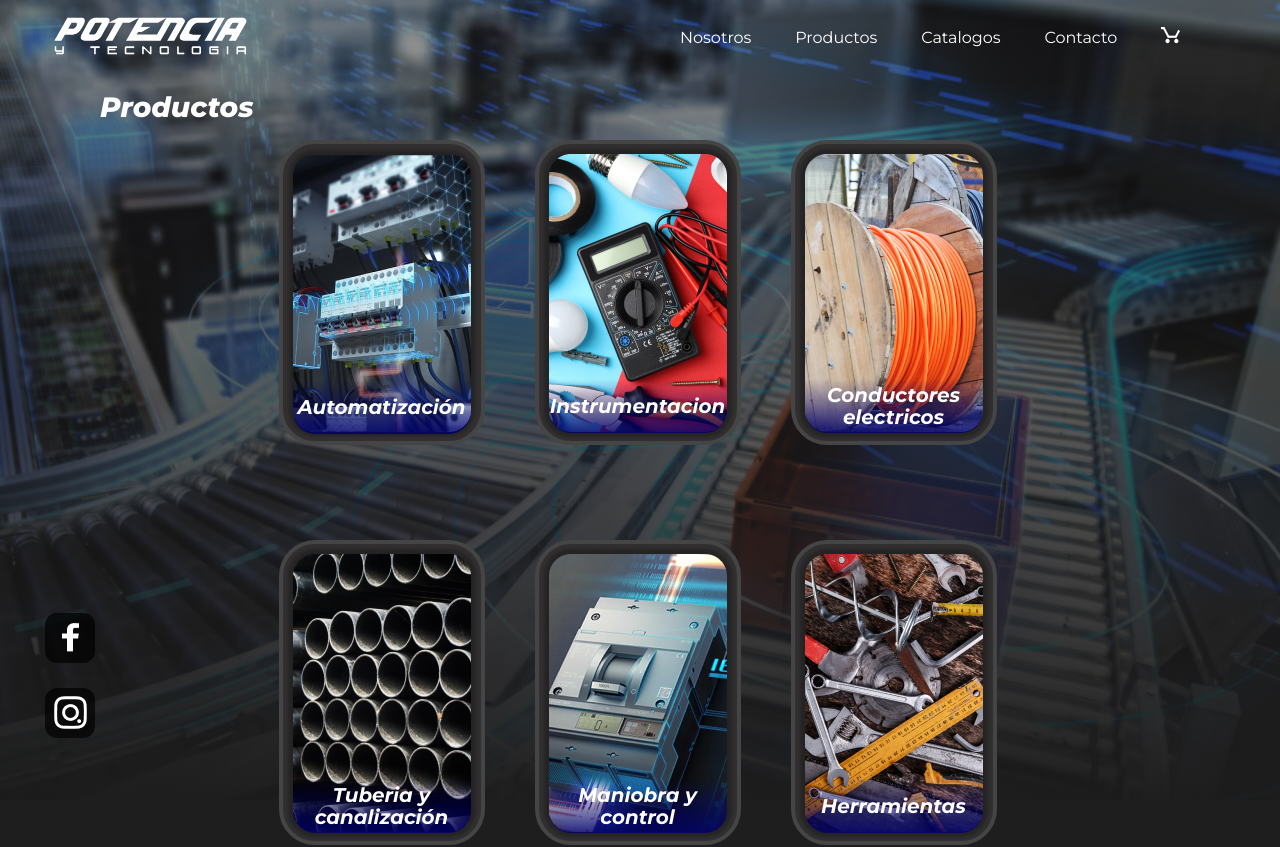
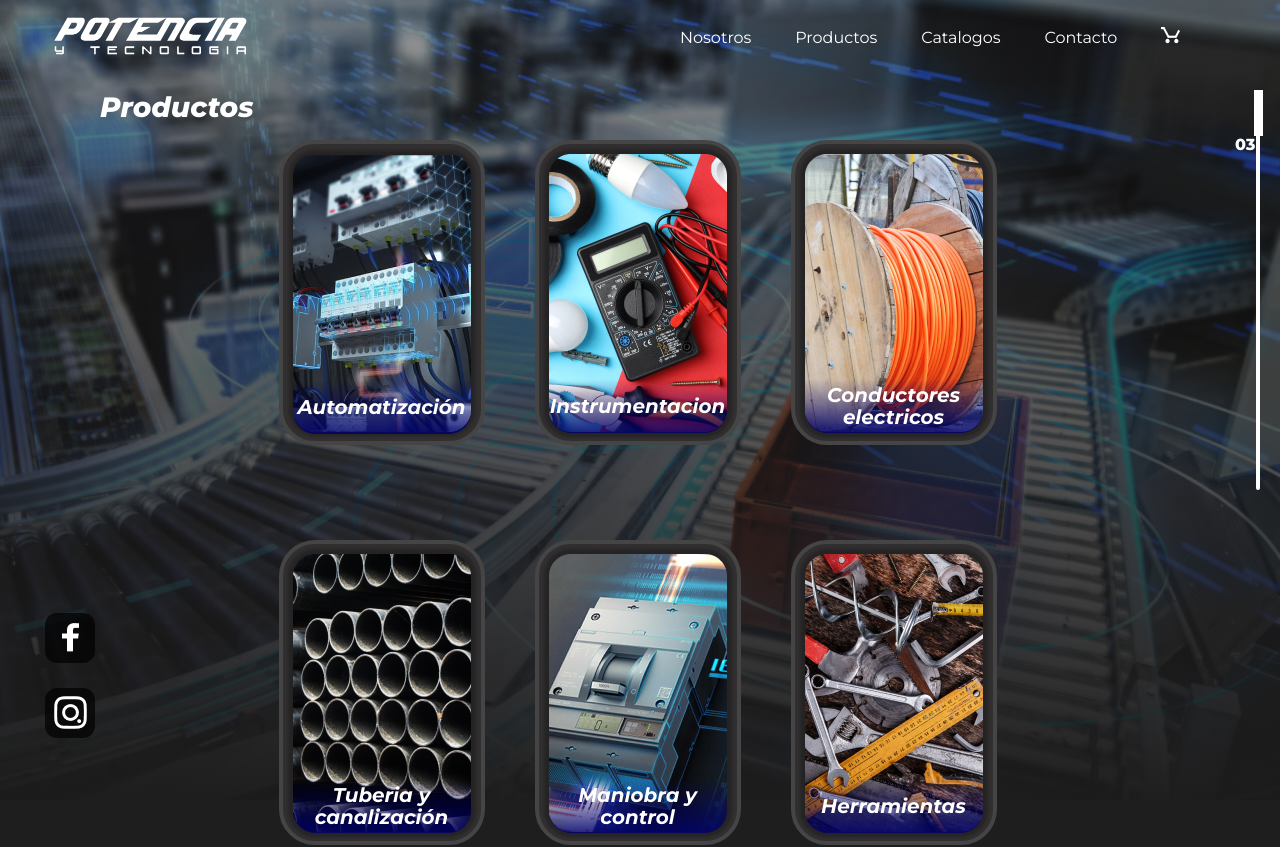
Before and after one commit to JMRodriguezV98/potenciaytecnologiaPage, a React (Vite) app: page /productos in a window 1280 px wide. Shown: the top 847 px of the page. Built offline with nearby package versions, Linux system fonts and the light colour scheme.

Commit message:
ajuste paginado en scroll

```diff
--- a/src/components/barra/Barra.jsx
+++ b/src/components/barra/Barra.jsx
@@ -1,9 +1,45 @@
 import React from 'react'
+import { useLocation } from 'react-router-dom'
 import './barraStyle.css'
 
 const Barra = () => {
+
+  const location = useLocation();
+  const locationPath = location.pathname;
+  let transformLocation = '0';
+
+  switch ( locationPath ) {
+    case '/':
+      transformLocation = '01';
+    break;
+
+    case '/nosotros':
+      transformLocation = '02';
+    break;
+
+    case '/productos':
+      transformLocation = '03';
+    break;
+
+    case '/catalogo':
+      transformLocation = '04';
+    break;
+
+    case '/contacto':
+      transformLocation = '05';
+    break;
+
+    default:
+
+      break;
+  }
+
   return (
-    <hr id='barra' />
+    <>
+      <hr id='barra' />
+      <div id='statu'></div>
+      <p id='page'> { transformLocation } </p>
+    </>
   )
 }
 
--- a/src/components/barra/barraStyle.css
+++ b/src/components/barra/barraStyle.css
@@ -7,4 +7,28 @@
     border: none;
     border-radius: 10px;
     background-color: white;
+    z-index: 14;
 }
+
+#statu{
+    position: absolute;
+    width: 9px;
+    height: 46px;
+    right: 17.5px;
+    top: 90px;
+    background-color: white;
+    z-index: 14;
+}
+
+#page{
+    width: 18px;
+    height: 20px;
+    position: absolute;
+    top: 135px;
+    right: 27px;
+    color: white;
+    font-size: 16px;
+    font-weight: 800;
+    font-family: 'Montserrat', sans-serif;
+    z-index: 14;
+}
--- a/src/components/navbar/Navbar.jsx
+++ b/src/components/navbar/Navbar.jsx
@@ -7,7 +7,7 @@ function Navbar() {
   return (
     <>
       <nav className='contentNavbar'>
-        <Link to={'/'}>
+        <Link to={'/'} >
             <img className='logo' src={logo} alt='Logo Potencia y tecnologia'/>
         </Link>
         <div className='navOptions'>
--- a/src/components/particulas/ParticulasBackground.jsx
+++ b/src/components/particulas/ParticulasBackground.jsx
@@ -28,7 +28,7 @@ const ParticulasBackground = ( props ) => {
             },
             modes: {
               push: {
-                quantity: 6, // number of particles to add on click
+                quantity: 10, // number of particles to add on click
               },
               repulse: {
                 distance: 50, // distance of the particles from the cursor
--- a/src/containers/Home.jsx
+++ b/src/containers/Home.jsx
@@ -3,7 +3,6 @@ import SocialButtons from '../components/socialButtons/SocialButtons'
 import './homeStyle.css'
 import facebook from '../assets/img/facebook.png'
 import instagram from '../assets/img/instagram.png'
-import Barra from '../components/barra/Barra'
 
 function Home() {
   return (
@@ -24,7 +23,6 @@ function Home() {
           </a>
         </div>
       </div>
-      <Barra />
     </>
   )
 }
--- a/src/main.jsx
+++ b/src/main.jsx
@@ -2,6 +2,7 @@ import React from 'react'
 import ReactDOM from 'react-dom/client'
 import { BrowserRouter } from 'react-router-dom'
 import Navbar from './components/navbar/Navbar'
+import Barra from './components/barra/Barra'
 import AppRouter from './routes/AppRouter'
 import './global.css'
 
@@ -9,6 +10,7 @@ ReactDOM.createRoot(document.getElementById('root')).render(
   <React.StrictMode>
     <BrowserRouter>
       <Navbar />
+      <Barra />
       <AppRouter />
     </BrowserRouter>
   </React.StrictMode>
```
